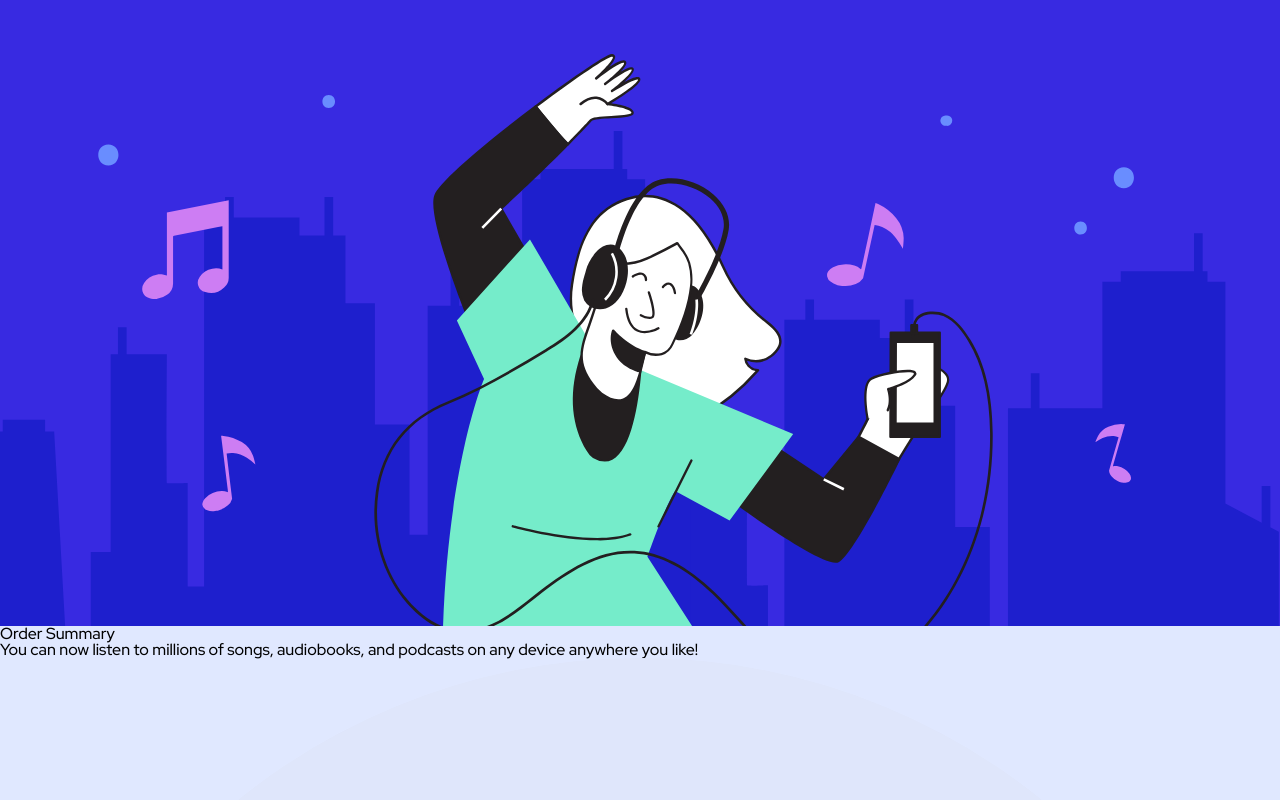
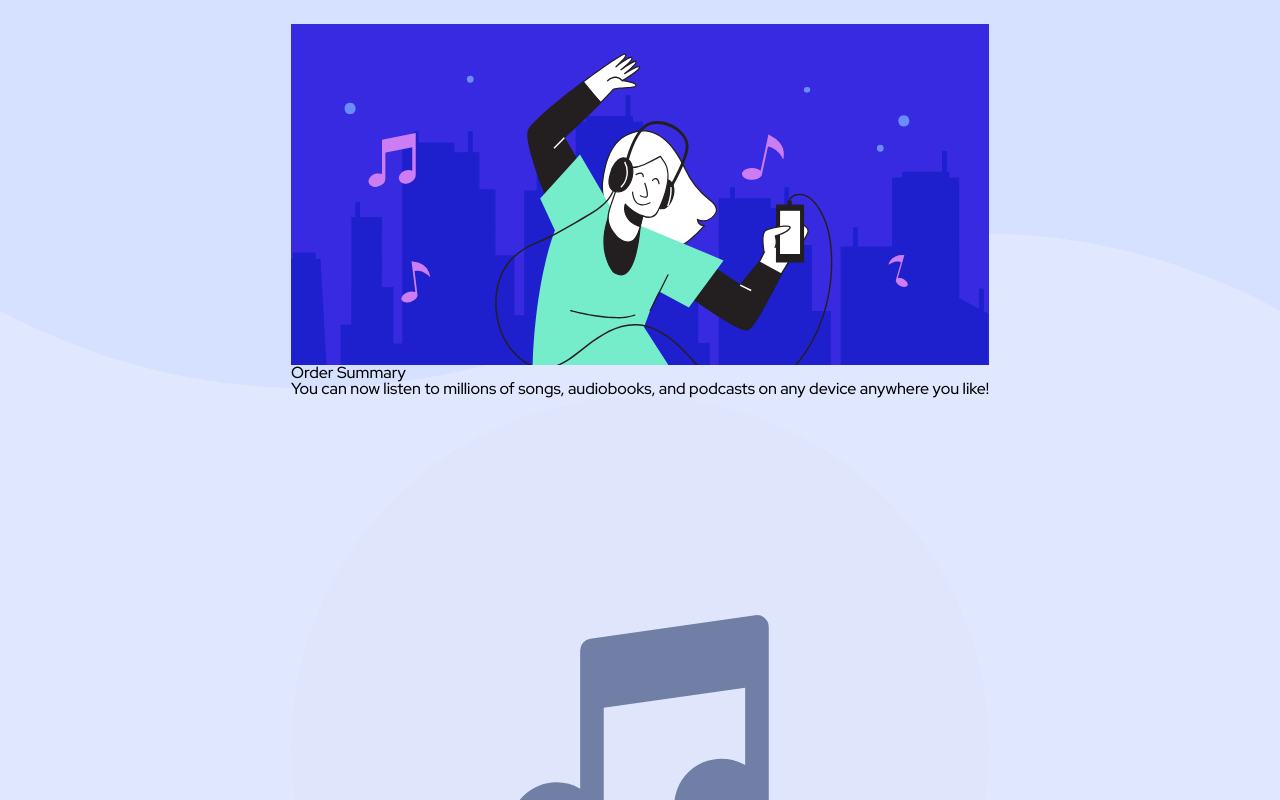
Before and after one commit to miguelzaga/order-summary-component, a JavaScript app: page / in a window 1280 px wide. Shown: the top 800 px of the page. Built offline with nearby package versions, Linux system fonts and the light colour scheme.

Commit message:
add wrapper styling

```diff
--- a/src/App.js
+++ b/src/App.js
@@ -1,13 +1,9 @@
 import { render } from "react-dom";
 import "./scss/style.scss";
-import Card from "./components/Card";
+import Wrapper from "./components/Wrapper";
 
 function App() {
-  return (
-    <main className="wrapper">
-      <Card />
-    </main>
-  );
+  return <Wrapper />;
 }
 
 render(<App />, document.getElementById("root"));
--- /dev/null
+++ b/src/components/Wrapper.js
@@ -0,0 +1,17 @@
+import Card from "./Card";
+import backgroundMobile from "../images/pattern-background-mobile.svg";
+import backgroundDesktop from "../images/pattern-background-desktop.svg";
+
+function Wrapper() {
+  return (
+    <main className="wrapper">
+      <picture className="wrapper__bg">
+        <source srcSet={backgroundDesktop} media="(min-width: 640px)" />
+        <img src={backgroundMobile} alt="" />
+      </picture>
+      <Card />
+    </main>
+  );
+}
+
+export default Wrapper;
--- a/src/scss/02-base/_boilerplate.scss
+++ b/src/scss/02-base/_boilerplate.scss
@@ -8,11 +8,7 @@ html {
   box-sizing: inherit;
 }
 
-img,
-picture,
-video,
-canvas,
-svg {
+img {
   max-width: 100%;
   display: block;
   width: 100%;
--- a/src/scss/05-components/_index.scss
+++ b/src/scss/05-components/_index.scss
@@ -1 +1,2 @@
-// @forward "";
+@forward "wrapper";
+@forward "card";
--- /dev/null
+++ b/src/scss/05-components/_wrapper.scss
@@ -0,0 +1,17 @@
+.wrapper {
+  position: relative;
+  display: flex;
+  flex-direction: column;
+  justify-content: center;
+  align-items: center;
+  padding: 24px;
+  z-index: 1;
+
+  &__bg {
+    position: absolute;
+    top: 0;
+    left: 0;
+    z-index: -1;
+    width: 100%;
+  }
+}
```
Also changed, not shown: src/scss/05-components/_card.scss (added).
